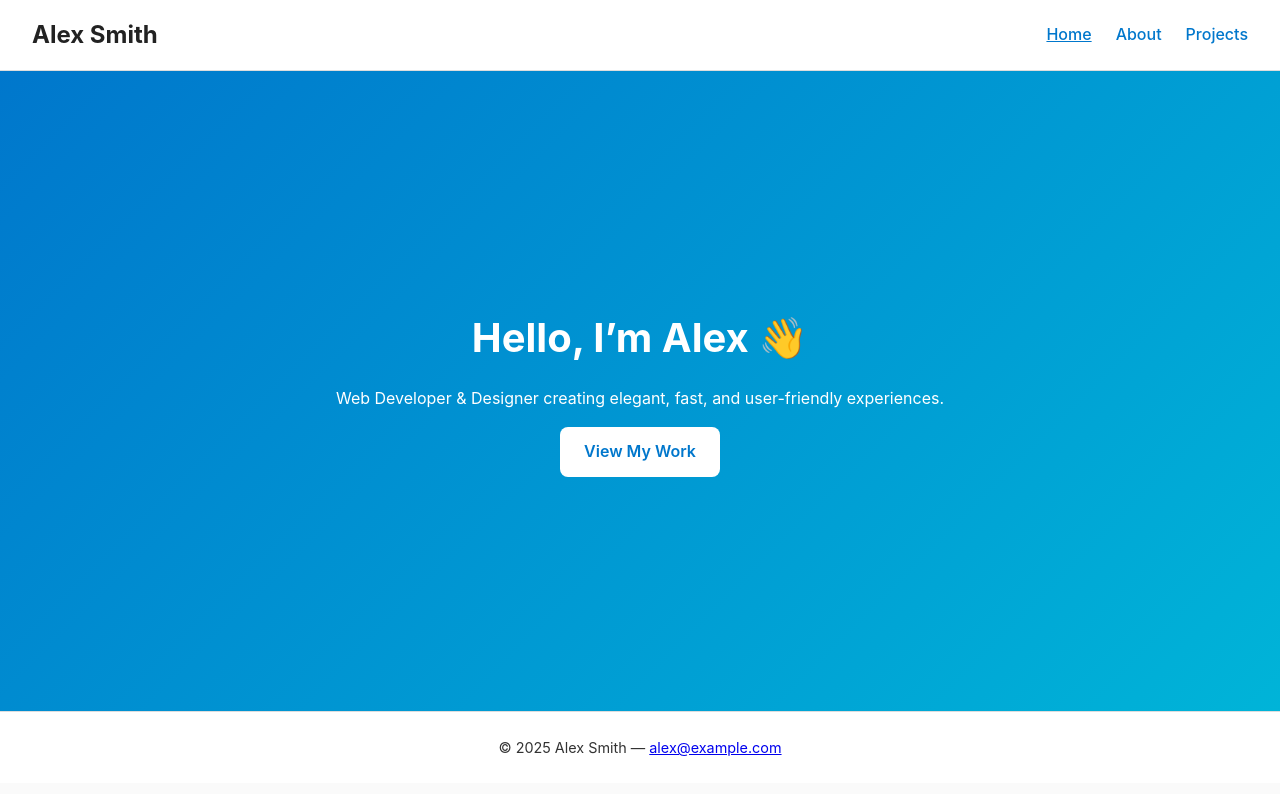
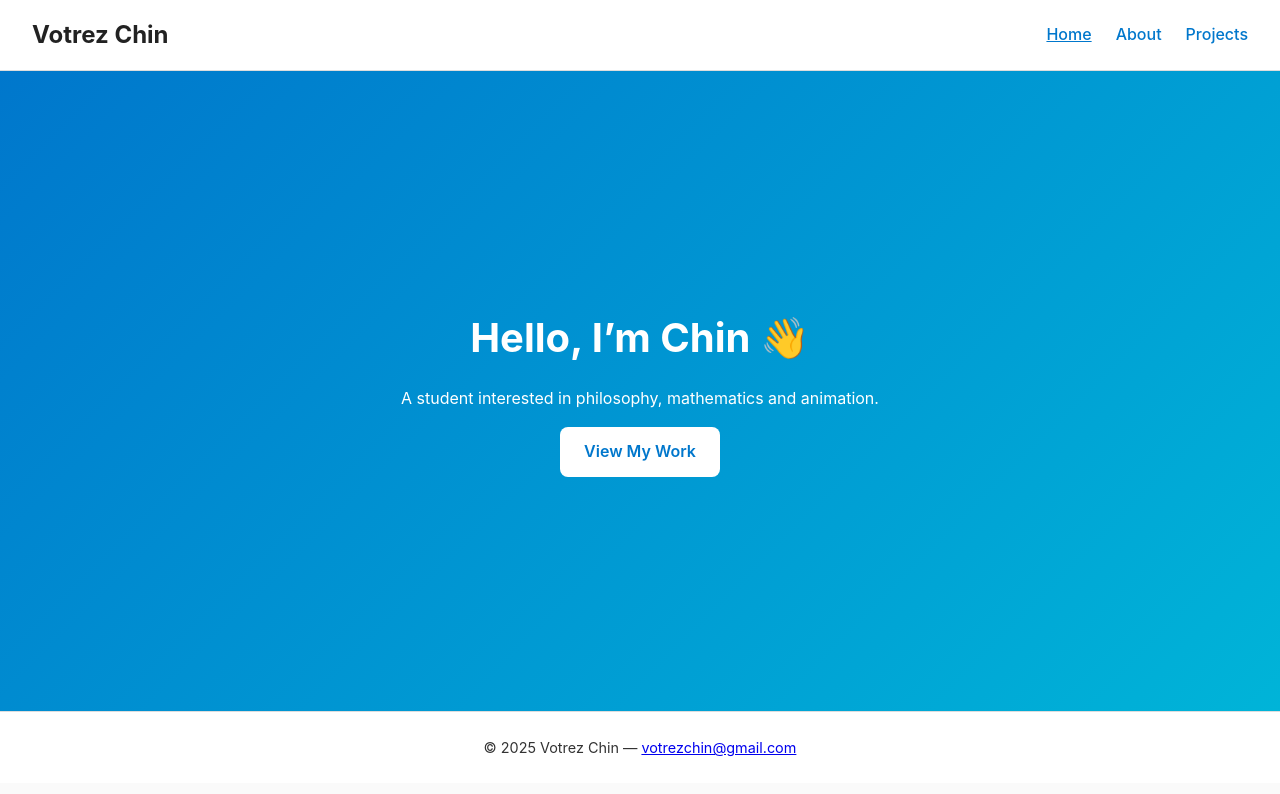
Before and after one commit to Votrez-Chin/votrez-chin.github.io, a plain HTML site: page vsite/index.html in a window 1280 px wide. Drawn offline with Linux system fonts and the light colour scheme.

Commit message:
Update personal details in index.html

```diff
--- a/vsite/index.html
+++ b/vsite/index.html
@@ -3,12 +3,12 @@
 <head>
   <meta charset="UTF-8" />
   <meta name="viewport" content="width=device-width, initial-scale=1.0" />
-  <title>Votrez Chin |Mathematician</title>
+  <title>Chin | Unemployed</title>
   <link rel="stylesheet" href="style.css" />
 </head>
 <body>
   <header class="navbar">
-    <h1 class="logo">Alex Smith</h1>
+    <h1 class="logo">Votrez Chin</h1>
     <nav>
       <ul>
         <li><a href="index.html" class="active">Home</a></li>
@@ -20,14 +20,14 @@
 
   <section class="hero">
     <div class="hero-content">
-      <h2>Hello, I’m Alex 👋</h2>
-      <p>Web Developer & Designer creating elegant, fast, and user-friendly experiences.</p>
+      <h2>Hello, I’m Chin 👋</h2>
+      <p>A student interested in philosophy, mathematics and animation.</p>
       <a href="projects.html" class="btn">View My Work</a>
     </div>
   </section>
 
   <footer>
-    <p>© 2025 Alex Smith — <a href="mailto:alex@example.com">alex@example.com</a></p>
+    <p>© 2025 Votrez Chin — <a href="votrezchin@gmail.com">votrezchin@gmail.com</a></p>
   </footer>
 
   <script src="script.js"></script>
```
